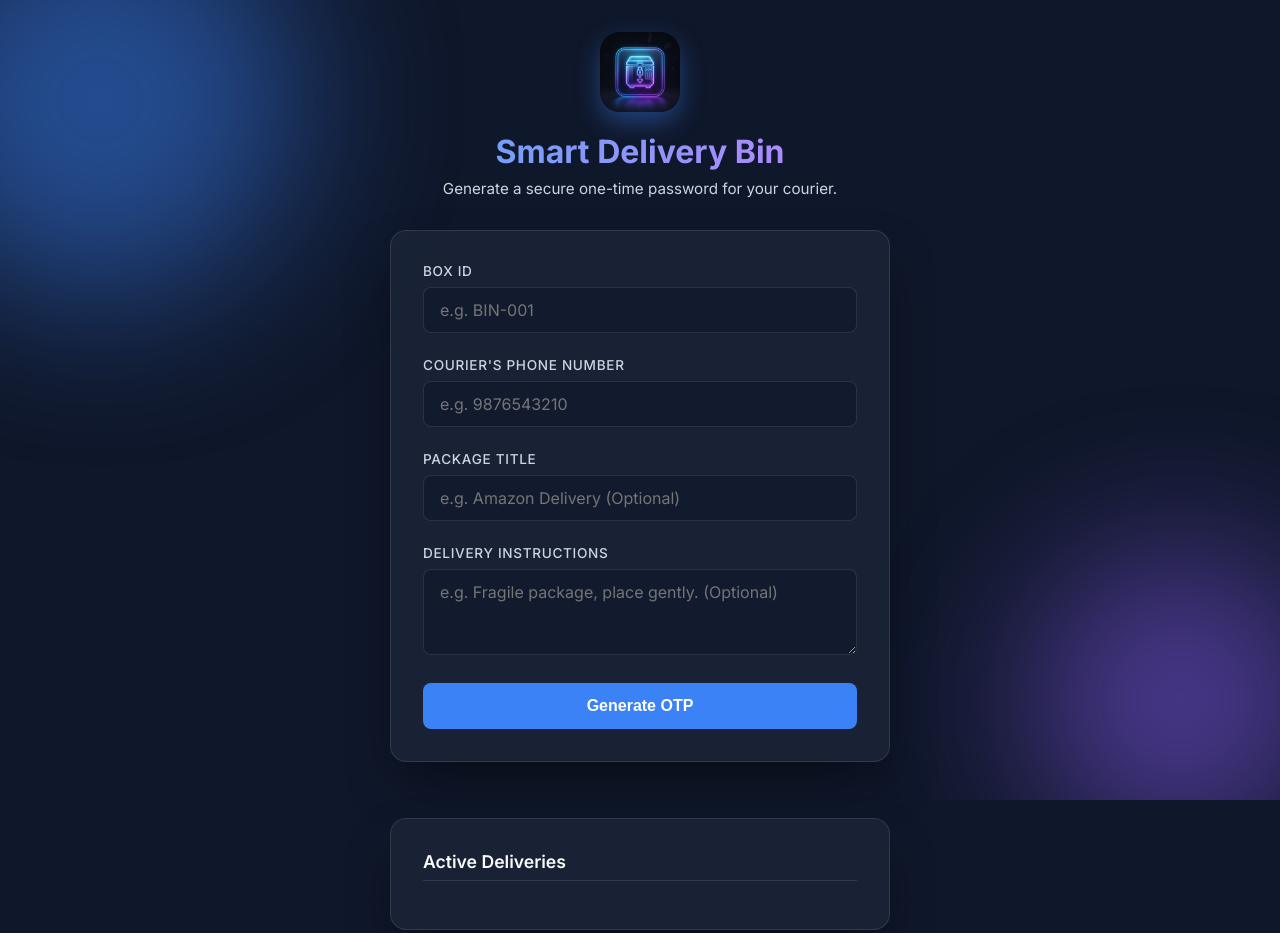
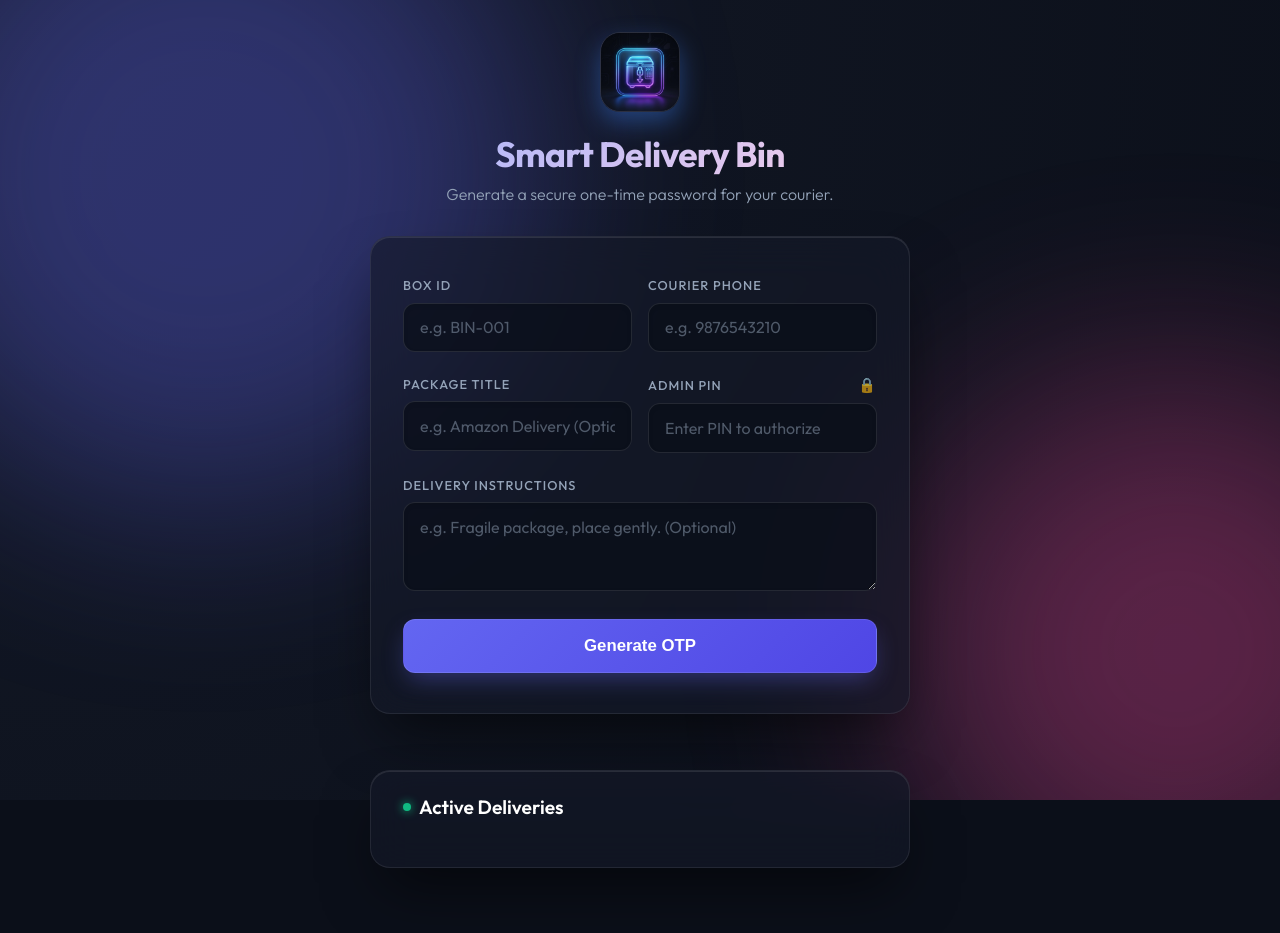
Before and after one commit to LMeiraba/Smart-Delivery-Bin, a website: page public/index.html in a window 1280 px wide. Shown: the top 933 px of the page. After the commit the page ends 900 px from the top, so only its background shows below. Drawn offline with Linux system fonts and the light colour scheme; no server answers.

Commit message:
Pushing new Dashboard UI, WhatsApp formatting, and Firmware Updates

```diff
--- a/package.json
+++ b/package.json
@@ -16,6 +16,7 @@
     "axios": "^1.17.0",
     "express": "^5.2.1",
     "express-rate-limit": "^8.5.2",
+    "helmet": "^8.2.0",
     "node-cache": "^5.1.2",
     "pino": "^10.3.1",
     "qrcode-terminal": "^0.12.0"
--- a/public/index.html
+++ b/public/index.html
@@ -5,7 +5,8 @@
     <meta name="viewport" content="width=device-width, initial-scale=1.0">
     <title>Smart Delivery Bin - Dashboard</title>
     <link rel="stylesheet" href="/style.css">
-    <link href="https://fonts.googleapis.com/css2?family=Inter:wght@400;500;600;700&display=swap" rel="stylesheet">
+    <link href="https://fonts.googleapis.com/css2?family=Outfit:wght@300;400;500;600;700&display=swap" rel="stylesheet">
+    <link href="https://fonts.googleapis.com/css2?family=JetBrains+Mono:wght@400;500&display=swap" rel="stylesheet">
 </head>
 <body>
     <div class="background-orbs">
@@ -21,19 +22,28 @@
         </header>
 
         <form id="otp-form" class="glass-panel">
+            <div class="form-group-row">
                 <div class="form-group">
                     <label for="boxId">Box ID</label>
                     <input type="text" id="boxId" name="boxId" placeholder="e.g. BIN-001" required>
                 </div>
 
                 <div class="form-group">
-                <label for="phoneNumber">Courier's Phone Number</label>
+                    <label for="phoneNumber">Courier Phone</label>
                     <input type="tel" id="phoneNumber" name="phoneNumber" placeholder="e.g. 9876543210" required>
+                </div>
+            </div>
+
+            <div class="form-group-row">
+                <div class="form-group">
+                    <label for="title">Package Title</label>
+                    <input type="text" id="title" name="title" placeholder="e.g. Amazon Delivery (Optional)">
                 </div>
 
                 <div class="form-group">
-                <label for="title">Package Title</label>
-                <input type="text" id="title" name="title" placeholder="e.g. Amazon Delivery (Optional)">
+                    <label for="pin">Admin PIN <span class="lock-icon">🔒</span></label>
+                    <input type="password" id="pin" name="pin" placeholder="Enter PIN to authorize" required>
+                </div>
             </div>
 
             <div class="form-group">
--- a/public/script.js
+++ b/public/script.js
@@ -26,7 +26,8 @@ document.addEventListener('DOMContentLoaded', () => {
             boxId: document.getElementById('boxId').value,
             phoneNumber: document.getElementById('phoneNumber').value,
             title: document.getElementById('title').value,
-            description: document.getElementById('description').value
+            description: document.getElementById('description').value,
+            pin: document.getElementById('pin').value
         };
 
         try {
--- a/public/style.css
+++ b/public/style.css
@@ -1,12 +1,13 @@
 :root {
-    --bg-color: #0f172a;
-    --panel-bg: rgba(30, 41, 59, 0.7);
-    --panel-border: rgba(255, 255, 255, 0.1);
-    --text-primary: #f8fafc;
-    --text-secondary: #cbd5e1;
-    --accent: #3b82f6;
-    --accent-hover: #2563eb;
-    --error: #ef4444;
+    --bg-color: #0b0f19;
+    --panel-bg: rgba(20, 26, 40, 0.65);
+    --panel-border: rgba(255, 255, 255, 0.08);
+    --text-primary: #ffffff;
+    --text-secondary: #94a3b8;
+    --accent: #6366f1;
+    --accent-hover: #4f46e5;
+    --accent-glow: rgba(99, 102, 241, 0.4);
+    --error: #f43f5e;
     --success: #10b981;
 }
 
@@ -17,7 +18,7 @@
 }
 
 body {
-    font-family: 'Inter', sans-serif;
+    font-family: 'Outfit', sans-serif;
     background-color: var(--bg-color);
     color: var(--text-primary);
     min-height: 100vh;
@@ -29,64 +30,111 @@ body {
     position: relative;
 }
 
-/* Background Orbs */
+/* Premium Orbs */
 .background-orbs {
     position: fixed;
     top: 0; left: 0; right: 0; bottom: 0;
     z-index: -1;
     overflow: hidden;
+    background: radial-gradient(circle at top left, rgba(20,26,40,1) 0%, rgba(11,15,25,1) 100%);
 }
 
 .orb {
     position: absolute;
     border-radius: 50%;
-    filter: blur(80px);
-    opacity: 0.5;
+    filter: blur(100px);
+    opacity: 0.35;
+    animation: float 20s infinite alternate;
 }
 
 .orb-1 {
-    width: 400px; height: 400px;
-    background: #3b82f6;
-    top: -100px; left: -100px;
+    width: 50vw; height: 50vw;
+    background: #6366f1;
+    top: -20%; left: -10%;
 }
 
 .orb-2 {
-    width: 300px; height: 300px;
-    background: #8b5cf6;
-    bottom: -50px; right: -50px;
+    width: 40vw; height: 40vw;
+    background: #ec4899;
+    bottom: -10%; right: -10%;
+    animation-delay: -10s;
+}
+
+@keyframes float {
+    0% { transform: translate(0, 0) scale(1); }
+    100% { transform: translate(5%, 5%) scale(1.1); }
 }
 
 .dashboard-container {
     width: 100%;
-    max-width: 500px;
+    max-width: 540px;
     display: flex;
     flex-direction: column;
     gap: 2rem;
     z-index: 1;
 }
 
+header {
+    text-align: center;
+    animation: fadeDown 0.8s ease-out forwards;
+}
+
+@keyframes fadeDown {
+    from { opacity: 0; transform: translateY(-20px); }
+    to { opacity: 1; transform: translateY(0); }
+}
+
+header img {
+    width: 80px; height: 80px;
+    border-radius: 22px;
+    margin-bottom: 1rem;
+    box-shadow: 0 15px 35px rgba(99, 102, 241, 0.3);
+    border: 1px solid rgba(255,255,255,0.1);
+}
+
 header h1 {
-    font-size: 2rem;
+    font-size: 2.2rem;
     font-weight: 700;
     margin-bottom: 0.5rem;
-    background: linear-gradient(to right, #60a5fa, #c084fc);
+    background: linear-gradient(135deg, #a5b4fc, #fbcfe8);
     -webkit-background-clip: text;
     -webkit-text-fill-color: transparent;
+    letter-spacing: -0.02em;
 }
 
 header p {
     color: var(--text-secondary);
-    font-size: 0.95rem;
+    font-size: 1rem;
+    font-weight: 300;
 }
 
 .glass-panel {
     background: var(--panel-bg);
-    backdrop-filter: blur(16px);
-    -webkit-backdrop-filter: blur(16px);
+    backdrop-filter: blur(20px);
+    -webkit-backdrop-filter: blur(20px);
     border: 1px solid var(--panel-border);
-    border-radius: 1rem;
-    padding: 2rem;
-    box-shadow: 0 25px 50px -12px rgba(0, 0, 0, 0.5);
+    border-radius: 1.25rem;
+    padding: 2.5rem 2rem;
+    box-shadow: 0 30px 60px -15px rgba(0, 0, 0, 0.6), inset 0 1px 0 rgba(255,255,255,0.1);
+    animation: fadeUp 0.8s ease-out forwards;
+    animation-delay: 0.2s;
+    opacity: 0;
+}
+
+@keyframes fadeUp {
+    from { opacity: 0; transform: translateY(20px); }
+    to { opacity: 1; transform: translateY(0); }
+}
+
+.form-group-row {
+    display: flex;
+    gap: 1rem;
+    margin-bottom: 1.5rem;
+}
+
+.form-group-row .form-group {
+    flex: 1;
+    margin-bottom: 0;
 }
 
 .form-group {
@@ -94,70 +142,107 @@ header p {
 }
 
 label {
-    display: block;
-    margin-bottom: 0.5rem;
-    font-size: 0.85rem;
+    display: flex;
+    justify-content: space-between;
+    align-items: center;
+    margin-bottom: 0.6rem;
+    font-size: 0.8rem;
     font-weight: 500;
     color: var(--text-secondary);
     text-transform: uppercase;
-    letter-spacing: 0.05em;
+    letter-spacing: 0.08em;
+}
+
+.lock-icon {
+    font-size: 0.9rem;
+    opacity: 0.7;
 }
 
 input, textarea {
     width: 100%;
-    padding: 0.75rem 1rem;
-    background: rgba(15, 23, 42, 0.6);
-    border: 1px solid var(--panel-border);
-    border-radius: 0.5rem;
+    padding: 0.85rem 1rem;
+    background: rgba(11, 15, 25, 0.7);
+    border: 1px solid rgba(255,255,255,0.1);
+    border-radius: 0.75rem;
     color: var(--text-primary);
     font-family: inherit;
     font-size: 1rem;
-    transition: all 0.2s ease;
+    font-weight: 400;
+    transition: all 0.3s cubic-bezier(0.4, 0, 0.2, 1);
+    box-shadow: inset 0 2px 4px rgba(0,0,0,0.1);
+}
+
+input::placeholder, textarea::placeholder {
+    color: rgba(148, 163, 184, 0.5);
 }
 
 input:focus, textarea:focus {
     outline: none;
     border-color: var(--accent);
-    box-shadow: 0 0 0 3px rgba(59, 130, 246, 0.2);
+    background: rgba(15, 23, 42, 0.9);
+    box-shadow: 0 0 0 4px var(--accent-glow), inset 0 2px 4px rgba(0,0,0,0.1);
+    transform: translateY(-1px);
 }
 
 button {
     width: 100%;
-    padding: 0.875rem;
-    background: var(--accent);
+    padding: 1rem;
+    margin-top: 0.5rem;
+    background: linear-gradient(135deg, var(--accent), var(--accent-hover));
     color: white;
     border: none;
-    border-radius: 0.5rem;
-    font-size: 1rem;
+    border-radius: 0.75rem;
+    font-size: 1.05rem;
     font-weight: 600;
     cursor: pointer;
-    transition: background-color 0.2s, transform 0.1s;
+    transition: all 0.3s cubic-bezier(0.4, 0, 0.2, 1);
     display: flex;
     justify-content: center;
     align-items: center;
     gap: 0.5rem;
+    box-shadow: 0 10px 25px -5px var(--accent-glow);
+    border: 1px solid rgba(255,255,255,0.1);
+    position: relative;
+    overflow: hidden;
+}
+
+button::after {
+    content: '';
+    position: absolute;
+    top: 0; left: -100%; width: 50%; height: 100%;
+    background: linear-gradient(to right, rgba(255,255,255,0) 0%, rgba(255,255,255,0.2) 50%, rgba(255,255,255,0) 100%);
+    transform: skewX(-25deg);
+    transition: 0.5s;
 }
 
 button:hover {
-    background: var(--accent-hover);
+    transform: translateY(-2px);
+    box-shadow: 0 15px 35px -5px rgba(99, 102, 241, 0.6);
+}
+
+button:hover::after {
+    left: 150%;
 }
 
 button:active {
-    transform: scale(0.98);
+    transform: translateY(1px);
 }
 
 button:disabled {
-    opacity: 0.7;
+    background: #334155;
+    color: #94a3b8;
+    box-shadow: none;
     cursor: not-allowed;
+    border-color: transparent;
 }
 
 .loader {
-    width: 16px;
-    height: 16px;
-    border: 2px solid rgba(255,255,255,0.3);
+    width: 18px;
+    height: 18px;
+    border: 2px solid rgba(255,255,255,0.2);
     border-radius: 50%;
     border-top-color: white;
-    animation: spin 1s ease-in-out infinite;
+    animation: spin 0.8s linear infinite;
 }
 
 @keyframes spin {
@@ -169,55 +254,119 @@ button:disabled {
 }
 
 .status-msg {
-    margin-top: 1rem;
-    padding: 0.75rem;
-    border-radius: 0.5rem;
-    font-size: 0.9rem;
+    margin-top: 1.5rem;
+    padding: 1rem;
+    border-radius: 0.75rem;
+    font-size: 0.95rem;
     text-align: center;
     font-weight: 500;
+    animation: popIn 0.4s cubic-bezier(0.175, 0.885, 0.32, 1.275) forwards;
+}
+
+@keyframes popIn {
+    0% { opacity: 0; transform: scale(0.95); }
+    100% { opacity: 1; transform: scale(1); }
 }
 
 .status-msg.success {
-    background: rgba(16, 185, 129, 0.1);
+    background: rgba(16, 185, 129, 0.15);
     color: var(--success);
-    border: 1px solid rgba(16, 185, 129, 0.2);
+    border: 1px solid rgba(16, 185, 129, 0.3);
+    box-shadow: 0 0 20px rgba(16, 185, 129, 0.1);
 }
 
 .status-msg.error {
-    background: rgba(239, 68, 68, 0.1);
+    background: rgba(244, 63, 94, 0.15);
     color: var(--error);
-    border: 1px solid rgba(239, 68, 68, 0.2);
+    border: 1px solid rgba(244, 63, 94, 0.3);
+    box-shadow: 0 0 20px rgba(244, 63, 94, 0.1);
 }
 
 .mt-4 { margin-top: 1.5rem; }
 
+.active-otps {
+    padding: 1.5rem 2rem;
+    animation-delay: 0.4s;
+}
+
 .active-otps h2 {
-    font-size: 1.1rem;
+    font-size: 1.2rem;
     font-weight: 600;
-    margin-bottom: 1rem;
-    border-bottom: 1px solid var(--panel-border);
-    padding-bottom: 0.5rem;
+    margin-bottom: 1.5rem;
+    color: white;
+    display: flex;
+    align-items: center;
+    gap: 0.5rem;
+}
+
+.active-otps h2::before {
+    content: '';
+    display: inline-block;
+    width: 8px;
+    height: 8px;
+    border-radius: 50%;
+    background: var(--success);
+    box-shadow: 0 0 10px var(--success);
+}
+
+.otps-list {
+    display: flex;
+    flex-direction: column;
+    gap: 1rem;
 }
 
 .otp-card {
-    background: rgba(15, 23, 42, 0.4);
-    border: 1px solid var(--panel-border);
-    padding: 1rem;
-    border-radius: 0.5rem;
-    margin-bottom: 0.75rem;
+    background: rgba(11, 15, 25, 0.5);
+    border: 1px solid rgba(255,255,255,0.05);
+    padding: 1.25rem;
+    border-radius: 0.75rem;
     display: flex;
     justify-content: space-between;
     align-items: center;
+    transition: transform 0.2s, background 0.2s;
 }
 
-.otp-card:last-child { margin-bottom: 0; }
+.otp-card:hover {
+    background: rgba(15, 23, 42, 0.8);
+    transform: translateX(4px);
+    border-color: rgba(255,255,255,0.1);
+}
 
 .otp-info {
     display: flex;
     flex-direction: column;
-    gap: 0.25rem;
+    gap: 0.3rem;
 }
 
-.otp-box { font-weight: 600; font-size: 0.95rem; }
-.otp-desc { font-size: 0.8rem; color: var(--text-secondary); }
-.otp-timer { font-family: monospace; font-size: 0.9rem; color: var(--accent); font-weight: 600; }
+.otp-box {
+    font-weight: 600;
+    font-size: 1rem;
+    color: white;
+}
+
+.otp-desc {
+    font-size: 0.85rem;
+    color: var(--text-secondary);
+}
+
+.otp-timer {
+    font-family: 'JetBrains Mono', monospace;
+    font-size: 1.1rem;
+    color: var(--accent);
+    font-weight: 600;
+    background: rgba(99, 102, 241, 0.1);
+    padding: 0.4rem 0.8rem;
+    border-radius: 0.5rem;
+    border: 1px solid rgba(99, 102, 241, 0.2);
+}
+
+@media (max-width: 480px) {
+    .form-group-row {
+        flex-direction: column;
+        gap: 0;
+    }
+
+    .glass-panel {
+        padding: 1.5rem;
+    }
+}
```
Also changed, not shown: server.js (+31 -9 lines), 9 other files. Lines whose indentation alone changed are shown as unchanged.
